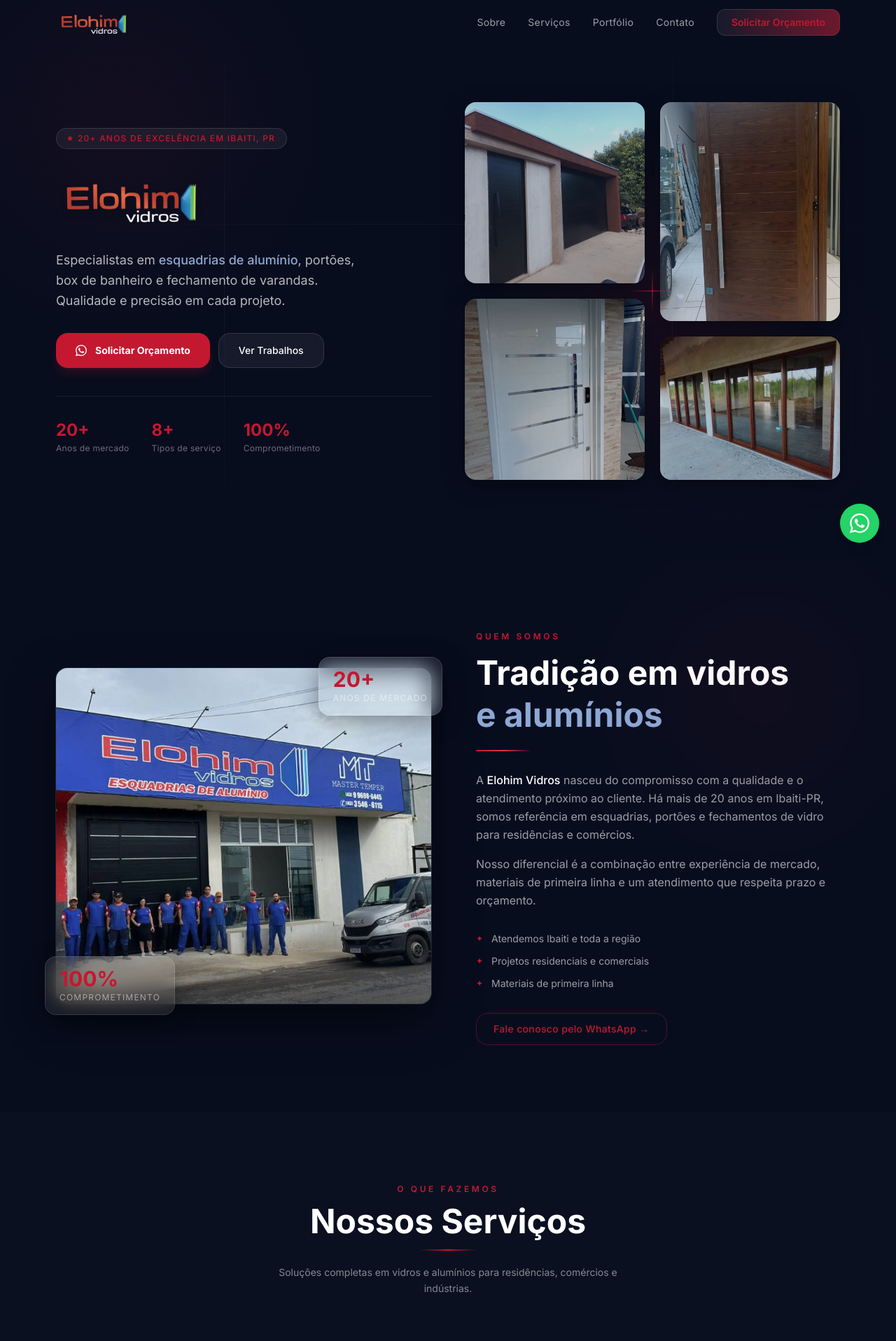
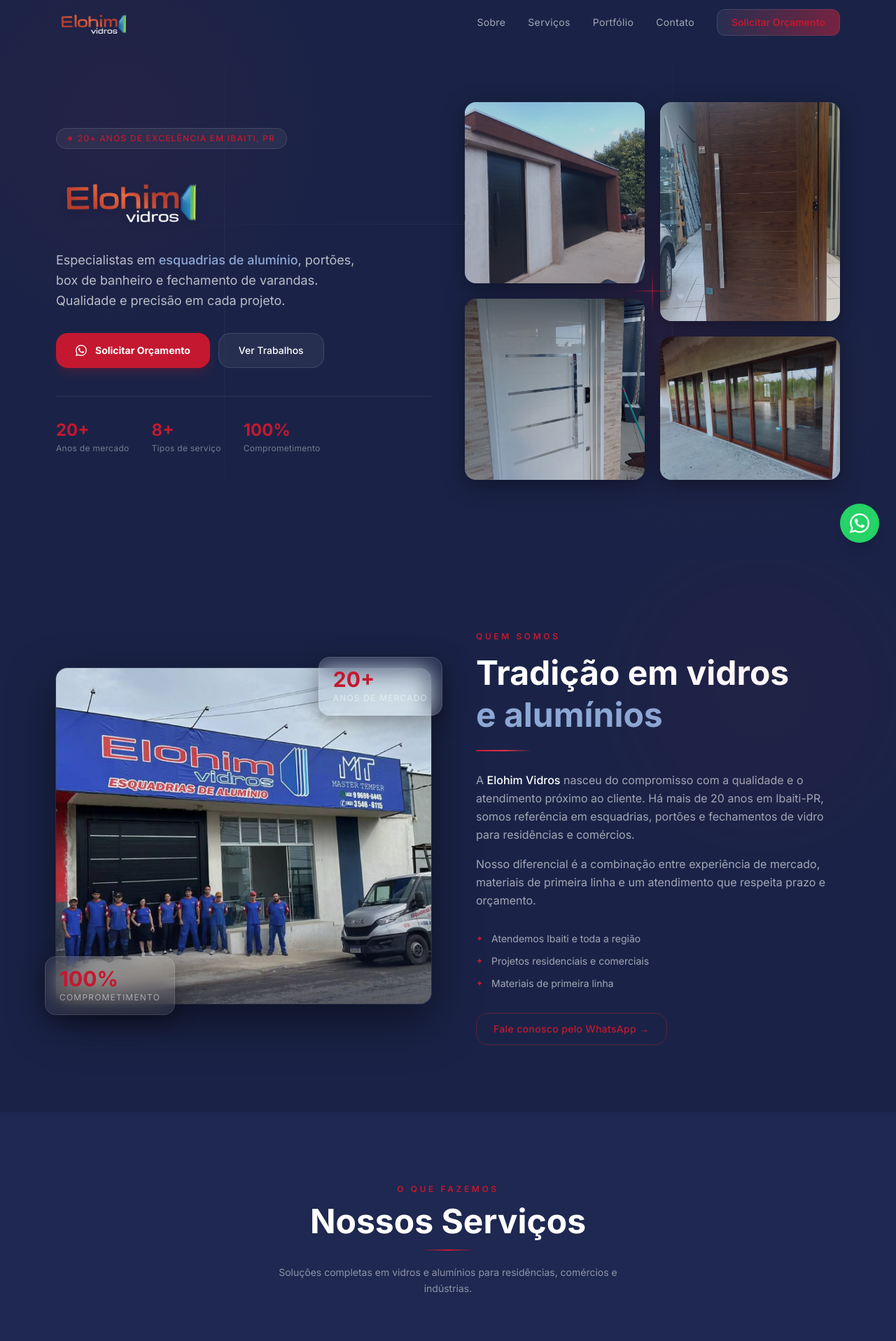
Before and after one commit to roverigor/vidros-elohim, a Next.js app: page / in a window 1280 px wide. Shown: the top 1917 px of the page at 70% size. Built offline with nearby package versions, Linux system fonts and the light colour scheme.

Commit message:
feat: update site background to navy blue #1a2347 derived from brand color #303E75

```diff
--- a/app/globals.css
+++ b/app/globals.css
@@ -29,12 +29,12 @@
   --color-brand-red-light: #E53247;
   --color-brand-blue: #303E75;
   --color-blue-light: #8da8d4;
-  --color-dark-base: #080d1e;
-  --color-dark-surface: #0f1530;
+  --color-dark-base: #1a2347;
+  --color-dark-surface: #202d5c;
 }
 
 :root {
-  --background: #080d1e;
+  --background: #1a2347;
   --foreground: #f0f4ff;
   --card: rgba(255, 255, 255, 0.06);
   --card-foreground: #f0f4ff;
@@ -51,7 +51,7 @@
     @apply border-border;
   }
   body {
-    background-color: #080d1e;
+    background-color: #1a2347;
     color: #f0f4ff;
     font-family: "Inter", ui-sans-serif, system-ui, sans-serif;
   }
@@ -69,7 +69,7 @@
 }
 
 .glass-dark {
-  background: rgba(8, 13, 30, 0.85);
+  background: rgba(26, 35, 71, 0.85);
   backdrop-filter: blur(20px);
   -webkit-backdrop-filter: blur(20px);
   border: 1px solid rgba(141, 168, 212, 0.10);
--- a/components/sections/About.tsx
+++ b/components/sections/About.tsx
@@ -4,7 +4,7 @@
 
 export default function About() {
   return (
-    <section id="sobre" className="py-24 relative overflow-hidden" style={{ backgroundColor: '#080d1e' }}>
+    <section id="sobre" className="py-24 relative overflow-hidden" style={{ backgroundColor: '#1a2347' }}>
       {/* Background glow */}
       <div
         className="absolute top-0 right-0 w-96 h-96 rounded-full opacity-5 blur-3xl pointer-events-none"
@@ -38,7 +38,7 @@
                 sizes="(max-width: 768px) 100vw, 50vw"
               />
               {/* Gradient overlay bottom */}
-              <div className="absolute inset-0 bg-gradient-to-t from-[#080d1e]/40 via-transparent to-transparent" />
+              <div className="absolute inset-0 bg-gradient-to-t from-[#1a2347]/40 via-transparent to-transparent" />
             </div>
 
             {/* Stat badge — top right */}
--- a/components/sections/Contact.tsx
+++ b/components/sections/Contact.tsx
@@ -41,7 +41,7 @@
 
 export default function Contact() {
   return (
-    <section id="contato" className="py-24 relative overflow-hidden" style={{ backgroundColor: '#0a1020' }}>
+    <section id="contato" className="py-24 relative overflow-hidden" style={{ backgroundColor: '#1e2850' }}>
       {/* Background glow */}
       <div
         className="absolute bottom-0 left-1/2 -translate-x-1/2 w-96 h-96 rounded-full opacity-5 blur-3xl pointer-events-none"
--- a/components/sections/Footer.tsx
+++ b/components/sections/Footer.tsx
@@ -7,7 +7,7 @@
     <footer
       className="py-10 border-t"
       style={{
-        backgroundColor: '#080d1e',
+        backgroundColor: '#1a2347',
         borderColor: 'rgba(255,255,255,0.06)',
       }}
     >
--- a/components/sections/Hero.tsx
+++ b/components/sections/Hero.tsx
@@ -16,7 +16,7 @@
       className="relative min-h-screen flex items-center overflow-hidden"
     >
       {/* Background layers */}
-      <div className="absolute inset-0 bg-[#080d1e]" />
+      <div className="absolute inset-0 bg-[#1a2347]" />
       {/* Subtle radial glow top-left */}
       <div
         className="absolute -top-32 -left-32 w-[600px] h-[600px] rounded-full pointer-events-none"
@@ -117,25 +117,25 @@
             <div className="absolute top-0 left-0 w-[48%] h-[48%] rounded-2xl overflow-hidden"
               style={{ boxShadow: 'inset 0 0 0 1px rgba(141,168,212,0.2), 0 8px 32px rgba(0,0,0,0.4)' }}>
               <Image src={PREVIEW_PHOTOS[0]} alt="Trabalho Elohim" fill className="object-cover" sizes="25vw" />
-              <div className="absolute inset-0 bg-[#080d1e]/20" />
+              <div className="absolute inset-0 bg-[#1a2347]/20" />
             </div>
 
             <div className="absolute top-0 right-0 w-[48%] h-[58%] rounded-2xl overflow-hidden"
               style={{ boxShadow: 'inset 0 0 0 1px rgba(141,168,212,0.2), 0 8px 32px rgba(0,0,0,0.4)' }}>
               <Image src={PREVIEW_PHOTOS[1]} alt="Trabalho Elohim" fill className="object-cover" sizes="25vw" />
-              <div className="absolute inset-0 bg-[#080d1e]/20" />
+              <div className="absolute inset-0 bg-[#1a2347]/20" />
             </div>
 
             <div className="absolute bottom-0 left-0 w-[48%] h-[48%] rounded-2xl overflow-hidden"
               style={{ boxShadow: 'inset 0 0 0 1px rgba(141,168,212,0.2), 0 8px 32px rgba(0,0,0,0.4)' }}>
               <Image src={PREVIEW_PHOTOS[2]} alt="Trabalho Elohim" fill className="object-cover" sizes="25vw" />
-              <div className="absolute inset-0 bg-[#080d1e]/20" />
+              <div className="absolute inset-0 bg-[#1a2347]/20" />
             </div>
 
             <div className="absolute bottom-0 right-0 w-[48%] h-[38%] rounded-2xl overflow-hidden"
               style={{ boxShadow: 'inset 0 0 0 1px rgba(141,168,212,0.2), 0 8px 32px rgba(0,0,0,0.4)' }}>
               <Image src={PREVIEW_PHOTOS[3]} alt="Trabalho Elohim" fill className="object-cover" sizes="25vw" />
-              <div className="absolute inset-0 bg-[#080d1e]/20" />
+              <div className="absolute inset-0 bg-[#1a2347]/20" />
             </div>
 
             {/* Gold accent bar center */}
@@ -152,7 +152,7 @@
       </div>
 
       {/* Bottom fade */}
-      <div className="absolute bottom-0 left-0 right-0 h-32 bg-gradient-to-t from-[#080d1e] to-transparent" />
+      <div className="absolute bottom-0 left-0 right-0 h-32 bg-gradient-to-t from-[#1a2347] to-transparent" />
     </section>
   );
 }
--- a/components/sections/Portfolio.tsx
+++ b/components/sections/Portfolio.tsx
@@ -34,7 +34,7 @@
       />
 
       {/* Glass overlay on hover */}
-      <div className="absolute inset-0 bg-[#080d1e]/0 group-hover:bg-[#080d1e]/40 transition-all duration-300 flex items-center justify-center">
+      <div className="absolute inset-0 bg-[#1a2347]/0 group-hover:bg-[#1a2347]/40 transition-all duration-300 flex items-center justify-center">
         <div className="opacity-0 group-hover:opacity-100 transition-all duration-300 glass rounded-full px-4 py-2 border border-white/20">
           <span className="text-white text-xs font-medium tracking-wide">Ver foto</span>
         </div>
@@ -51,7 +51,7 @@
 
 export default function Portfolio() {
   return (
-    <section id="portfolio" className="py-24" style={{ backgroundColor: '#080d1e' }}>
+    <section id="portfolio" className="py-24" style={{ backgroundColor: '#1a2347' }}>
       <div className="container mx-auto px-4 max-w-6xl">
         {/* Header */}
         <div className="text-center mb-16">
--- a/components/sections/Services.tsx
+++ b/components/sections/Services.tsx
@@ -53,7 +53,7 @@
 
 export default function Services() {
   return (
-    <section id="servicos" className="py-24" style={{ backgroundColor: '#0a1020' }}>
+    <section id="servicos" className="py-24" style={{ backgroundColor: '#1e2850' }}>
       <div className="container mx-auto px-4 max-w-6xl">
         {/* Header */}
         <div className="text-center mb-16">
@@ -89,7 +89,7 @@
                   className="object-cover transition-transform duration-500 group-hover:scale-105"
                   sizes="(max-width: 640px) 100vw, (max-width: 1024px) 50vw, 25vw"
                 />
-                <div className="absolute inset-0 bg-[#080d1e]/30 group-hover:bg-[#080d1e]/10 transition-all duration-300" />
+                <div className="absolute inset-0 bg-[#1a2347]/30 group-hover:bg-[#1a2347]/10 transition-all duration-300" />
               </div>
 
               {/* Content */}
```
